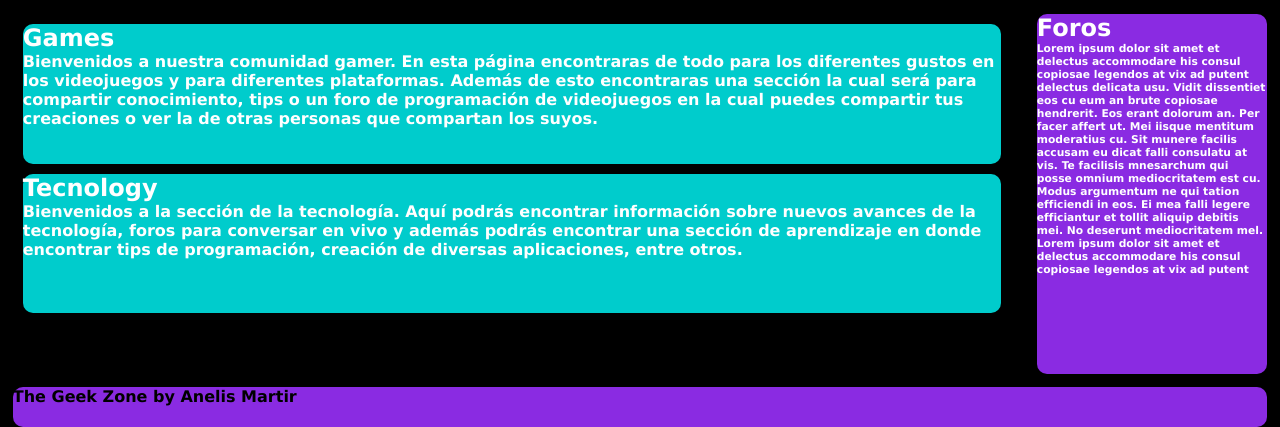
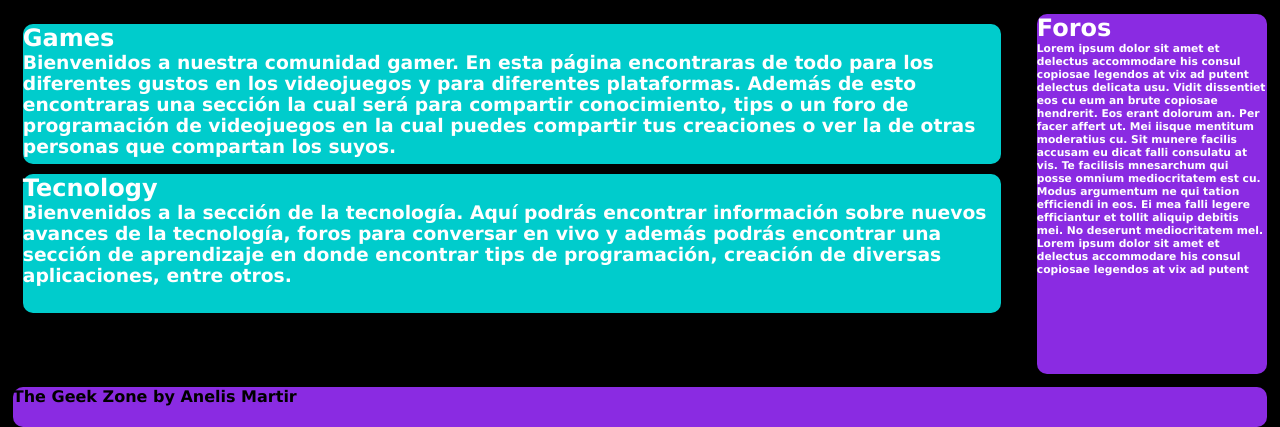
Before and after one commit to AnelisM/GeekWeb, a plain HTML site: page index.html in a window 1280 px wide. Shown: the part 1212-1639 px from the top of the page. Drawn offline with Linux system fonts and the light colour scheme; files that its build step writes are made by us from their sources.

Commit message:
Update index.html

```diff
--- a/index.html
+++ b/index.html
@@ -33,14 +33,14 @@
         <article>
 
            <h2>Games</h2>
-           <p> Bienvenidos a nuestra comunidad gamer. En esta página encontraras de todo para los diferentes gustos en los videojuegos y para diferentes plataformas. Además de esto encontraras una sección la cual será para compartir conocimiento, tips o un foro de programación de videojuegos en la cual puedes compartir tus creaciones o ver la de otras personas que compartan los suyos. </p>
+           <p> <h3> Bienvenidos a nuestra comunidad gamer. En esta página encontraras de todo para los diferentes gustos en los videojuegos y para diferentes plataformas. Además de esto encontraras una sección la cual será para compartir conocimiento, tips o un foro de programación de videojuegos en la cual puedes compartir tus creaciones o ver la de otras personas que compartan los suyos. </h3> </p>
 
        </article>
 
          <article>
 
              <h2>Tecnology</h2>
-           <p> Bienvenidos a la sección de la tecnología. Aquí podrás encontrar información sobre nuevos avances de la tecnología, foros para conversar en vivo y además podrás encontrar una sección de aprendizaje en donde encontrar tips de programación, creación de diversas aplicaciones, entre otros.</p>
+           <p> <h3> Bienvenidos a la sección de la tecnología. Aquí podrás encontrar información sobre nuevos avances de la tecnología, foros para conversar en vivo y además podrás encontrar una sección de aprendizaje en donde encontrar tips de programación, creación de diversas aplicaciones, entre otros. </h3> </p>
 
        </article>
 
```
